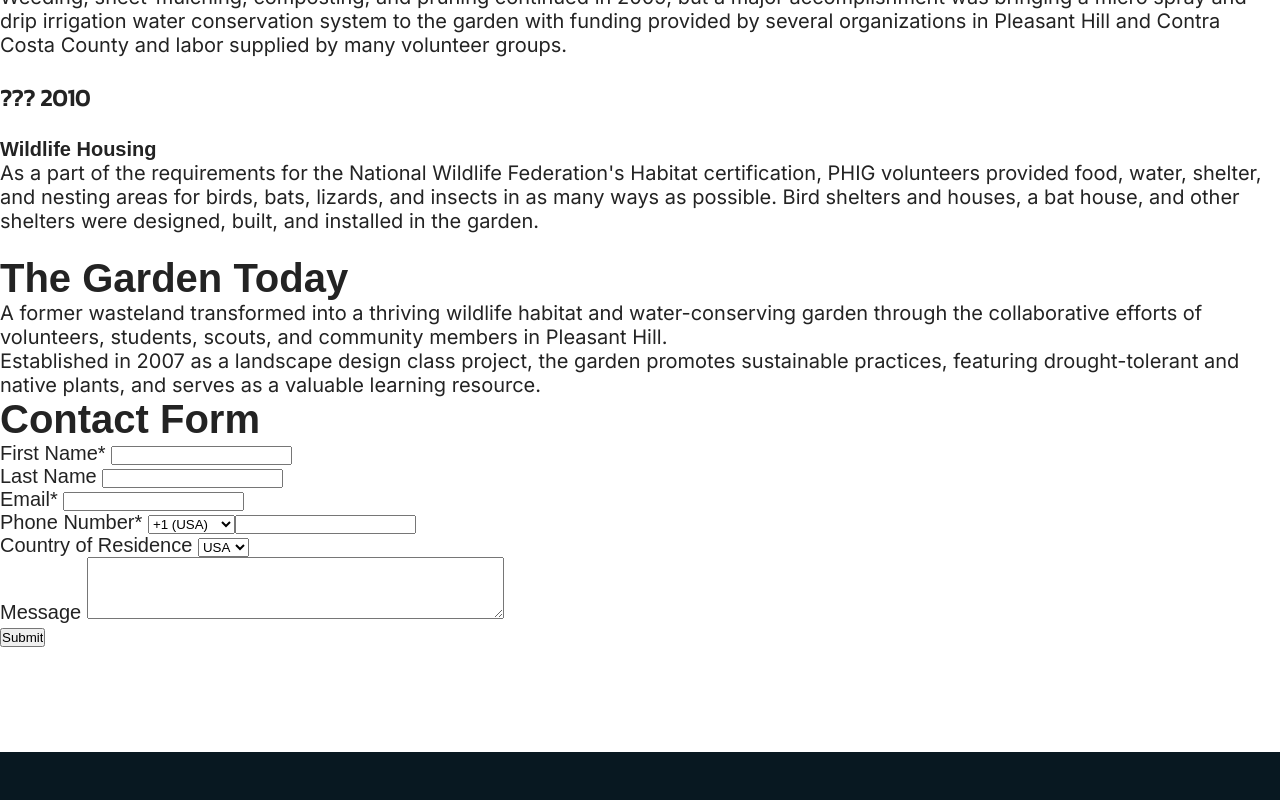
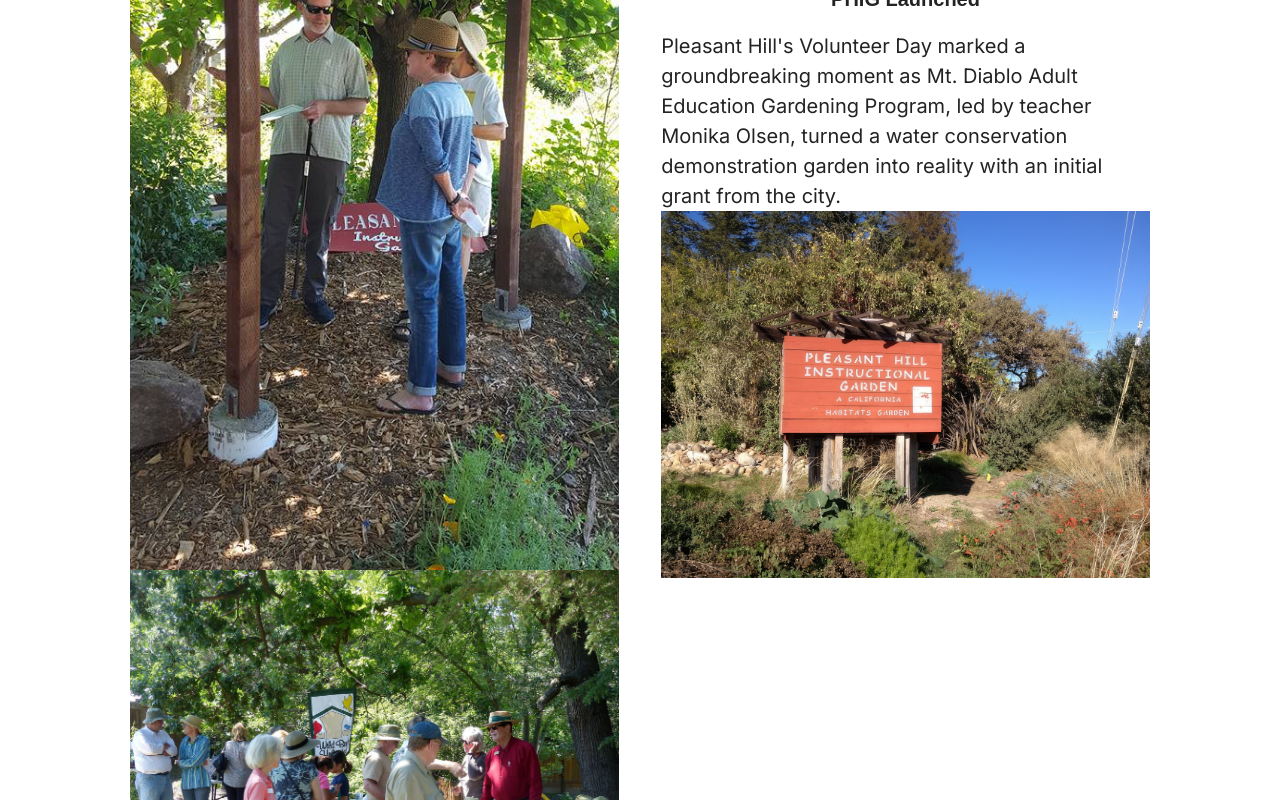
Before and after one commit to ramitaarora/phig-website, a React (Create React App) app: page /about in a window 1280 px wide. Shown: the part 980-1780 px from the top of the page. Built offline with nearby package versions, Linux system fonts and the light colour scheme; a web font is replaced by a local one.

Commit message:
added image links to timeline data file and timeline layout styling

```diff
--- a/src/App.css
+++ b/src/App.css
@@ -461,6 +461,30 @@ nav a svg {
   position: relative; top: -100px;
 }
 
+/* About Page */
+
+.timeline-item {
+  display: flex;
+  justify-content: space-between;
+  align-items: center;
+  margin: 2% 5%;
+}
+
+.timeline-left {
+  width: 50%;
+  padding: 2%;
+  text-align: center;
+  display: flex;
+  flex-direction: column;
+  justify-content: space-between;
+  align-items: center;
+}
+
+.timeline-right {
+  width: 50%;
+  padding: 2%;
+}
+
 /* Footer Styles */
 
 footer a {
--- a/src/components/Timeline.jsx
+++ b/src/components/Timeline.jsx
@@ -1,14 +1,18 @@
+import { css } from '@emotion/css';
+
 export default function Timeline({ date, firstImage, secondImage, header, description, mainImage }) {
     return (
-        <div className="timeline-item">
-            <div className="timeline-left">
+        <div className={css`display: flex; justify-content: space-between; align-items: center; margin: 2% 5%;`}>
+            <div className={css`width: 50%; padding: 2%; text-align: center; display: flex; flex-direction: column; justify-content: space-between; align-items: center;`}>
                 <h3>{date}</h3>
-                <img src={firstImage} />
-                <img src={secondImage} />
+                <div className={css`display: flex; flex-direction: column; align-items: center; justify-content: space-evenly;`}>
+                    <img src={firstImage} />
+                    <img src={secondImage} />
+                </div>
             </div>
-            <div className="timeline-right">
-                <h4>{header}</h4>
-                <p>{description}</p>
+            <div className={css`width: 50%; padding: 2%; display: flex; flex-direction: column; justify-content: space-evenly; align-items: center;`}>
+                <h4 className={css`text-align: center; margin-bottom: 20px;`}>{header}</h4>
+                <p className={css`line-height: 30px;`}>{description}</p>
                 <img src={mainImage} />
             </div>
         </div>
--- a/src/data/timelineData.json
+++ b/src/data/timelineData.json
@@ -3,32 +3,32 @@
         "date": "September 2007",
         "header": "PHIG Launched",
         "description": "Pleasant Hill's Volunteer Day marked a groundbreaking moment as Mt. Diablo Adult Education Gardening Program, led by teacher Monika Olsen, turned a water conservation demonstration garden into reality with an initial grant from the city.",
-        "firstImage": "",
-        "secondImage": "",
-        "mainImage": ""
+        "firstImage": "/images/about-page/2007-firstImage.jpeg",
+        "secondImage": "/images/about-page/2007-secondImage.jpeg",
+        "mainImage": "/images/about-page/2007-mainImage.jpeg"
     },
     {
         "date": "??? 2008",
         "header": "Planting Begins",
         "description": "The project involved soil preparation, mulching, and planting native and drought-tolerant species. Plant propagation included native meadow grasses. Eagle Scout Crosby Sperling built an information kiosk. Volunteers added paths and a dry streambed during Community Service Day and Chevron's Week of Caring in September. Ongoing work included path building and planting in prepared beds as the weather cooled.",
-        "firstImage": "",
-        "secondImage": "",
-        "mainImage": ""
+        "firstImage": "/images/about-page/2008-firstImage.jpeg",
+        "secondImage": "/images/about-page/2008-secondImage.jpeg",
+        "mainImage": "/images/about-page/2008-mainImage.jpeg"
     },
     {
         "date": "??? 2009",
         "header": "Major Milestones",
         "description": "Weeding, sheet-mulching, composting, and pruning continued in 2009, but a major accomplishment was bringing a micro spray and drip irrigation water conservation system to the garden with funding provided by several organizations in Pleasant Hill and Contra Costa County and labor supplied by many volunteer groups.",
-        "firstImage": "",
-        "secondImage": "",
-        "mainImage": ""
+        "firstImage": "/images/about-page/2009-firstImage.jpeg",
+        "secondImage": "/images/about-page/2009-secondImage.jpeg",
+        "mainImage": "/images/about-page/2009-mainImage.jpeg"
     },
     {
         "date": "??? 2010",
         "header": "Wildlife Housing",
         "description": "As a part of the requirements for the National Wildlife Federation's Habitat certification, PHIG volunteers provided food, water, shelter, and nesting areas for birds, bats, lizards, and insects in as many ways as possible. Bird shelters and houses, a bat house, and other shelters were designed, built, and installed in the garden.",
-        "firstImage": "",
+        "firstImage": "/images/about-page/2010-firstImage.jpeg",
         "secondImage": "",
-        "mainImage": ""
+        "mainImage": "/images/about-page/2010-mainImage.jpeg"
     }
 ]
--- a/src/pages/AboutPage.jsx
+++ b/src/pages/AboutPage.jsx
@@ -13,7 +13,7 @@ const AboutPage = () => {
             </header>
 
             <main className={css`border-radius: 10%; position: relative; top: -105px; background-color: white;`}>
-                <div id="timeline">
+                <div id="timeline" className={css`padding: 50px; 200px;`}>
                     {timelineData.map((timelineItem, index) => (
                         <div key={index}>
                             <Timeline date={timelineItem.date}
```
